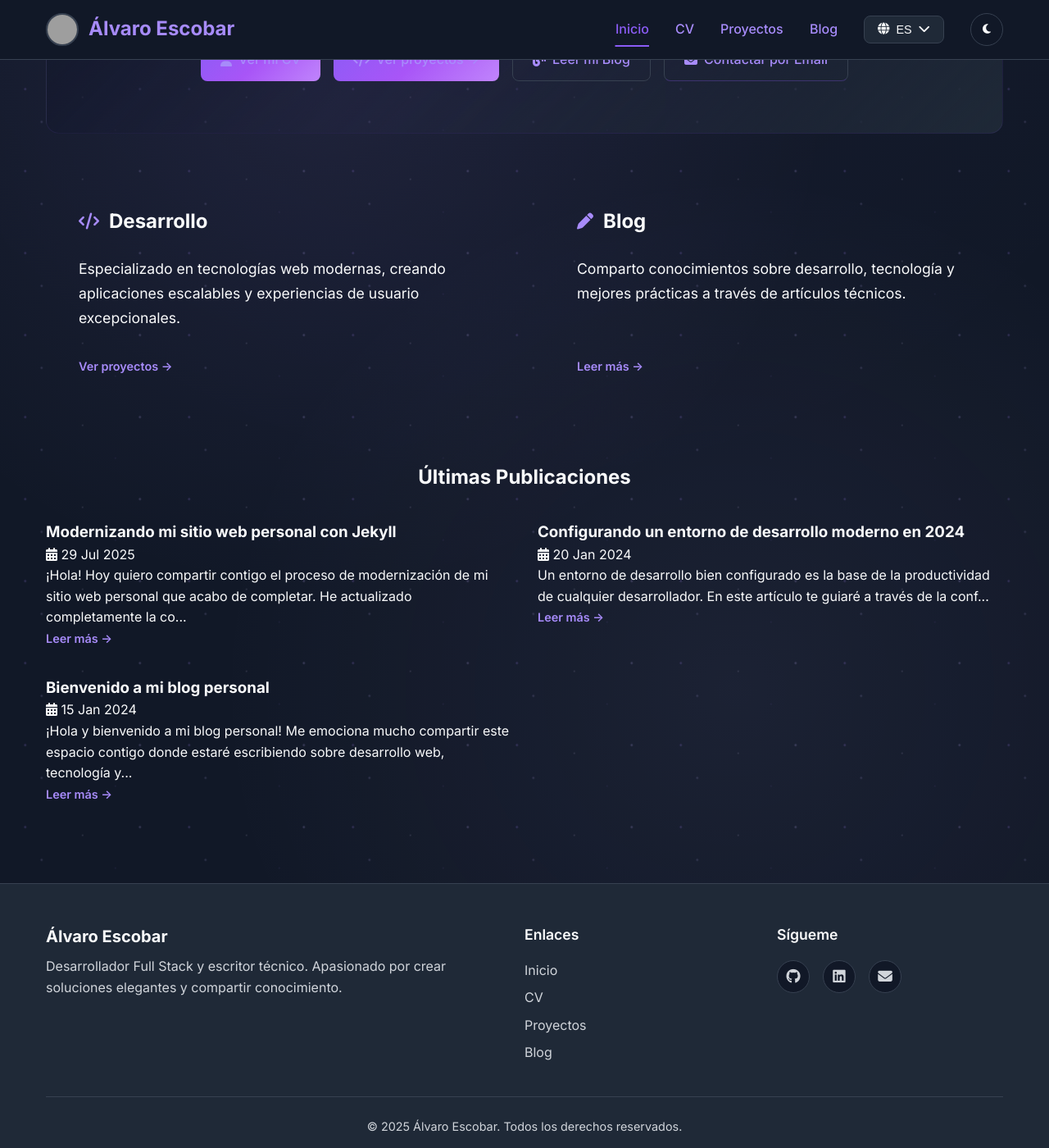
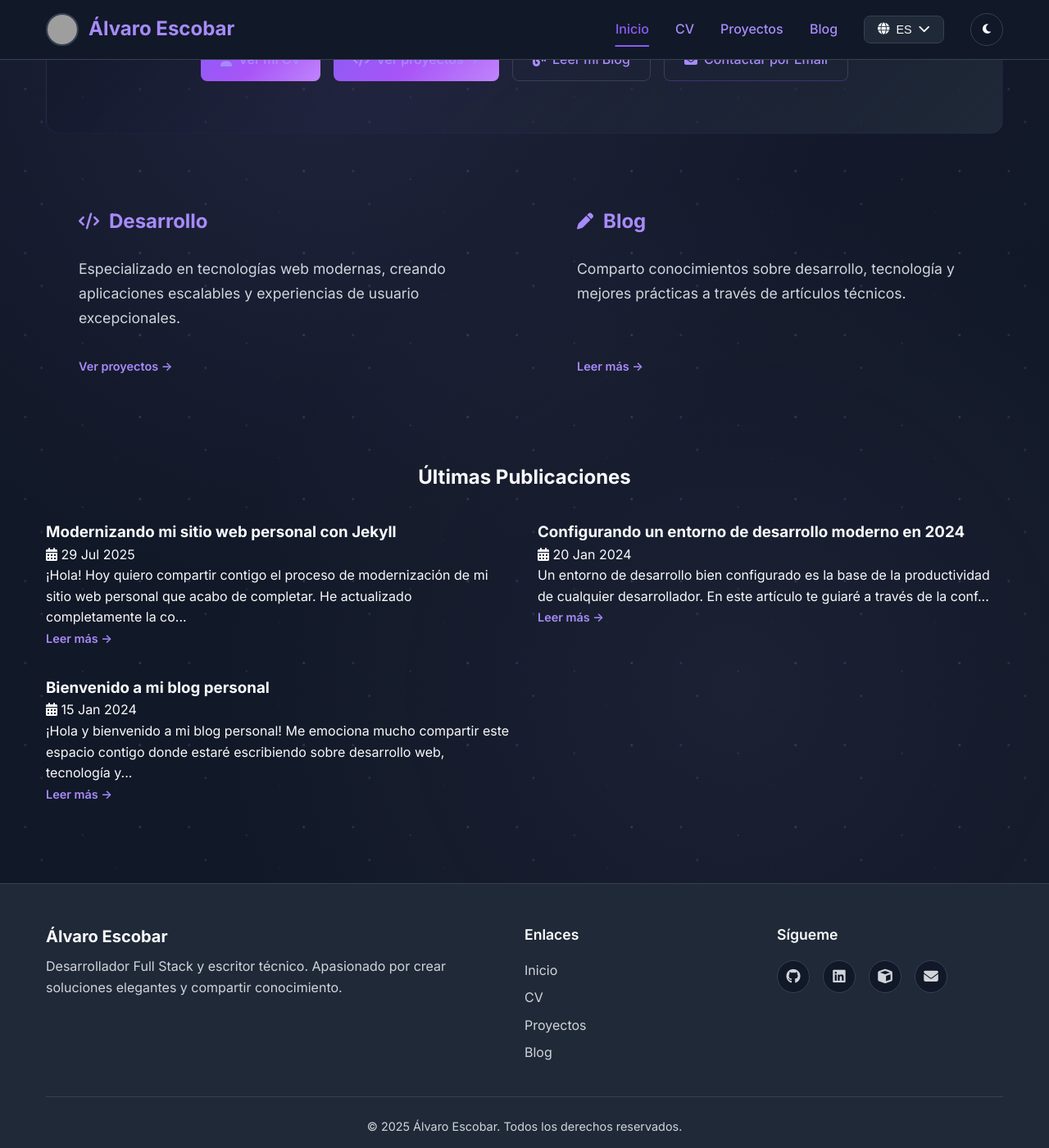
Before and after one commit to l3onkers/l3onkers.github.io, a Jekyll site: the page built from index.html, in a window 1280 px wide and 1400 px high, scrolled down 466 px. Shown: the whole window at 82% size. Built offline with Jekyll 4.4.1, drawn with Linux system fonts in a browser that asks for light colours; grey boxes are pictures that could not be loaded.

Commit message:
✨ Añadir enlace HackTheBox y mejorar UX de tarjetas
Nuevas funcionalidades:
- 🔗 Añadir enlace a perfil HackTheBox en footer social
- 🎯 Hacer tarjetas de inicio completamente clicables
- 🎨 Mejorar efectos hover para mejor UX
- 🌐 Añadir tooltips traducidos a enlaces sociales

Cambios técnicos:
- Convertir tarjetas div en enlaces (a.card-link)
- Añadir CSS para tarjetas clicables con hover effects
- Configurar hackthebox_profile en _config.yml
- Actualizar traducciones es.yml y en.yml
- Preservar accesibilidad con focus states

Mejora la experiencia de usuario haciendo las tarjetas
más intuitivas y añadiendo el perfil profesional de HackTheBox.

```diff
--- a/_config.yml
+++ b/_config.yml
@@ -9,6 +9,7 @@
 twitter_username:
 github_username: l3onkers
 linkedin_username: alvaro-escobar
+hackthebox_profile: 306482
 
 # Build settings
 markdown: kramdown
--- a/_i18n/en.yml
+++ b/_i18n/en.yml
@@ -96,6 +96,11 @@
   links: "Links"
   follow: "Follow me"
   rights: "All rights reserved"
+  social:
+    github: "GitHub"
+    linkedin: "LinkedIn"
+    hackthebox: "HackTheBox"
+    email: "Email"
 
 # System messages
 system:
--- a/_i18n/es.yml
+++ b/_i18n/es.yml
@@ -96,6 +96,11 @@
   links: "Enlaces"
   follow: "Sígueme"
   rights: "Todos los derechos reservados"
+  social:
+    github: "GitHub"
+    linkedin: "LinkedIn"
+    hackthebox: "HackTheBox"
+    email: "Email"
 
 # Mensajes del sistema
 system:
--- a/_layouts/default.html
+++ b/_layouts/default.html
@@ -218,13 +218,18 @@
                     <h4 data-translate="footer.follow">Sígueme</h4>
                     <div class="social-links">
                         {% if site.github_username %}
-                        <a href="https://github.com/{{ site.github_username }}" target="_blank" rel="noopener">
+                        <a href="https://github.com/{{ site.github_username }}" target="_blank" rel="noopener" title="{{ site.data.translations[page.lang].footer.social.github | default: 'GitHub' }}">
                             <i class="fa-brands fa-github"></i>
                         </a>
                         {% endif %}
                         {% if site.linkedin_username %}
-                        <a href="https://linkedin.com/in/{{ site.linkedin_username }}" target="_blank" rel="noopener">
+                        <a href="https://linkedin.com/in/{{ site.linkedin_username }}" target="_blank" rel="noopener" title="{{ site.data.translations[page.lang].footer.social.linkedin | default: 'LinkedIn' }}">
                             <i class="fa-brands fa-linkedin"></i>
+                        </a>
+                        {% endif %}
+                        {% if site.hackthebox_profile %}
+                        <a href="https://app.hackthebox.com/profile/{{ site.hackthebox_profile }}" target="_blank" rel="noopener" title="{{ site.data.translations[page.lang].footer.social.hackthebox | default: 'HackTheBox' }}">
+                            <i class="fas fa-cube"></i>
                         </a>
                         {% endif %}
                         {% if site.twitter_username %}
@@ -233,7 +238,7 @@
                         </a>
                         {% endif %}
                         {% if site.email %}
-                        <a href="mailto:{{ site.email }}">
+                        <a href="mailto:{{ site.email }}" title="{{ site.data.translations[page.lang].footer.social.email | default: 'Email' }}">
                             <i class="fa-solid fa-envelope"></i>
                         </a>
                         {% endif %}
--- a/assets/css/style.css
+++ b/assets/css/style.css
@@ -1830,3 +1830,44 @@
 .language-option.active:hover {
   background: var(--primary-hover);
 }
+
+/* Card links - Make entire cards clickable */
+.card-link {
+  text-decoration: none;
+  color: inherit;
+  display: block;
+  transition: var(--transition);
+}
+
+.card-link:hover {
+  text-decoration: none;
+  color: inherit;
+  transform: translateY(-5px);
+  box-shadow: var(--shadow-lg);
+}
+
+.card-link:focus {
+  outline: 2px solid var(--primary-color);
+  outline-offset: 2px;
+}
+
+.card-link .read-more {
+  color: var(--primary-color);
+  font-weight: 500;
+  transition: var(--transition);
+}
+
+.card-link:hover .read-more {
+  color: var(--primary-hover);
+}
+
+/* Ensure proper styling for card elements when used as links */
+.card-link h3 {
+  color: inherit;
+}
+
+.card-link p {
+  color: var(--text-secondary);
+}
+
+/* Hide banner when dismissed */
--- a/index.html
+++ b/index.html
@@ -27,17 +27,17 @@
 
 <section class="home-sections">
     <div class="grid grid-2 mt-3">
-        <div class="card fade-in-up animate-in anim-delay-0">
+        <a href="{{ '/proyectos' | relative_url }}" class="card card-link fade-in-up animate-in anim-delay-0">
             <h3><i class="fas fa-code"></i> <span data-translate="homepage.sections.development.title">Desarrollo</span></h3>
             <p data-translate="homepage.sections.development.description">Especializado en tecnologías web modernas, creando aplicaciones escalables y experiencias de usuario excepcionales.</p>
-            <a href="{{ '/proyectos' | relative_url }}" class="read-more" data-translate="buttons.see_projects">Ver proyectos →</a>
-        </div>
+            <span class="read-more" data-translate="buttons.see_projects">Ver proyectos →</span>
+        </a>
 
-        <div class="card fade-in-up animate-in anim-delay-1">
+        <a href="{{ '/blog' | relative_url }}" class="card card-link fade-in-up animate-in anim-delay-1">
             <h3><i class="fas fa-pen"></i> <span data-translate="homepage.sections.blog_section.title">Blog</span></h3>
             <p data-translate="homepage.sections.blog_section.description">Comparto conocimientos sobre desarrollo, tecnología y mejores prácticas a través de artículos técnicos.</p>
-            <a href="{{ '/blog' | relative_url }}" class="read-more" data-translate="buttons.read_more">Leer artículos →</a>
-        </div>
+            <span class="read-more" data-translate="buttons.read_more">Leer artículos →</span>
+        </a>
     </div>
 </section>
 
```
Also changed, not shown: en/index.html (+6 -5 lines).
